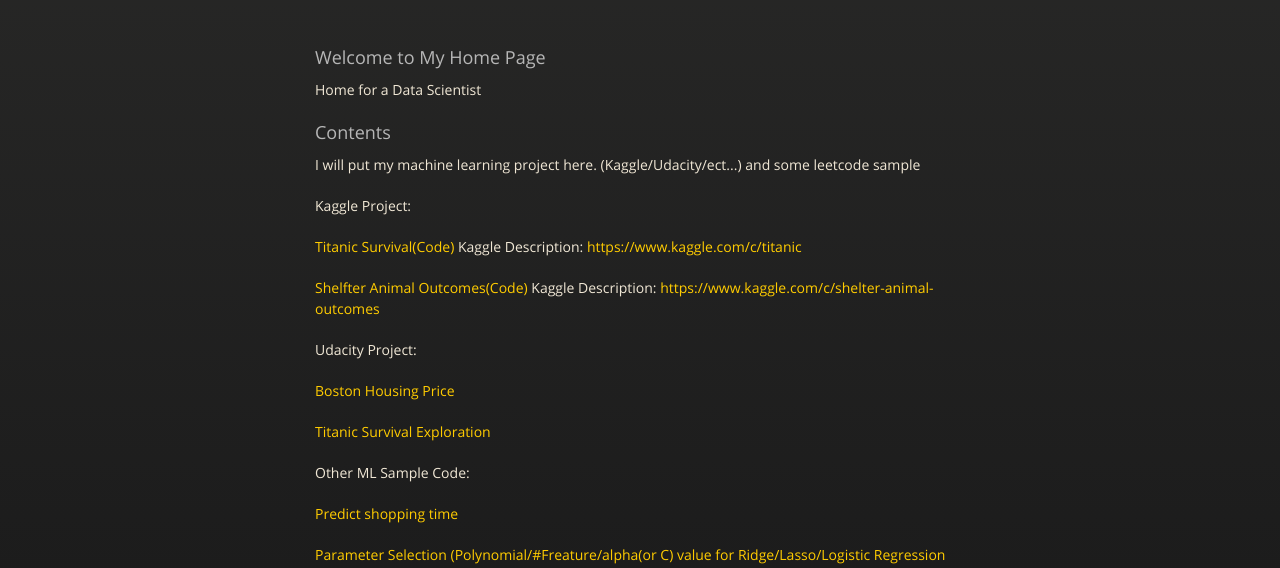
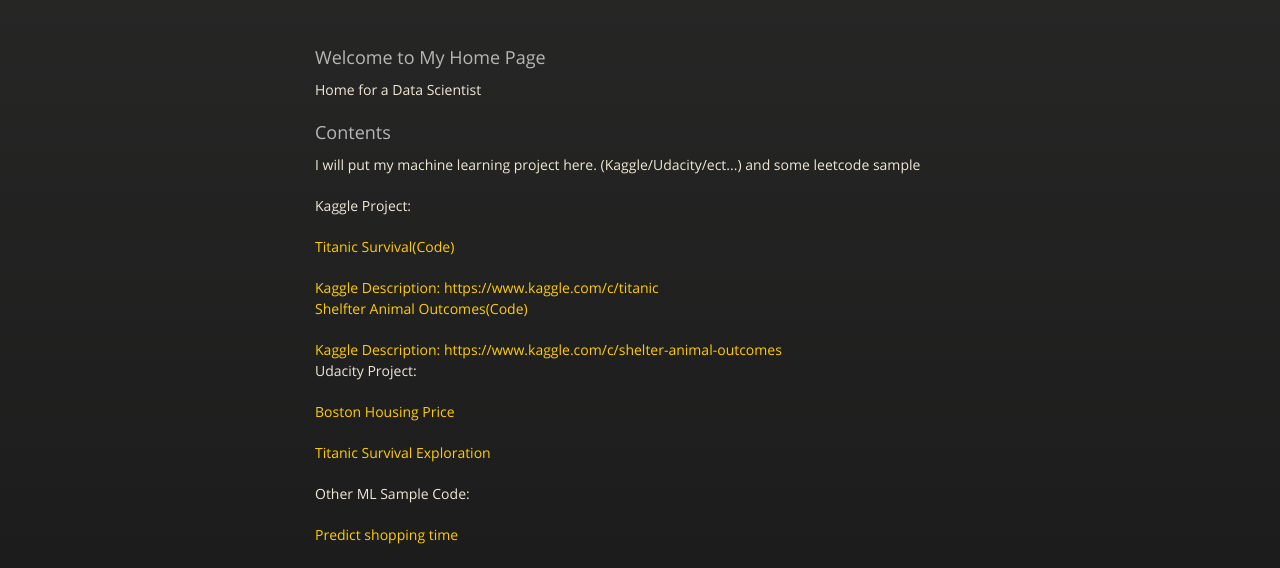
Before and after one commit to icedarkness/icedarkness.github.io, a plain HTML site: page index.html in a window 1280 px wide. Shown: the part 226-794 px from the top of the page. Drawn offline with nearby package versions, Linux system fonts and the light colour scheme.

Commit message:
Update index.html

```diff
--- a/index.html
+++ b/index.html
@@ -46,8 +46,10 @@
 <p>I will put my machine learning project here. (Kaggle/Udacity/ect...) and some leetcode sample</p>
 
 <p>Kaggle Project: </p>
-<p><a href="https://github.com/icedarkness/machine_learning/blob/gh-pages/titanic_survival.py">Titanic Survival(Code)</a> Kaggle Description: <a href="https://www.kaggle.com/c/titanic">https://www.kaggle.com/c/titanic</a> </p>
-<p><a href="https://github.com/icedarkness/machine_learning/blob/gh-pages/animal_survival.py">Shelfter Animal Outcomes(Code)</a> Kaggle Description: <a href="https://www.kaggle.com/c/shelter-animal-outcomes">https://www.kaggle.com/c/shelter-animal-outcomes</a> </p>
+<p><a href="https://github.com/icedarkness/machine_learning/blob/gh-pages/titanic_survival.py">Titanic Survival(Code)</a> </p>
+<a>Kaggle Description: <a href="https://www.kaggle.com/c/titanic">https://www.kaggle.com/c/titanic</a> </a>
+<p><a href="https://github.com/icedarkness/machine_learning/blob/gh-pages/animal_survival.py">Shelfter Animal Outcomes(Code)</a> </p>
+<a>Kaggle Description: <a href="https://www.kaggle.com/c/shelter-animal-outcomes">https://www.kaggle.com/c/shelter-animal-outcomes</a> </a>
 
 
 <p>Udacity Project:</p>
```
